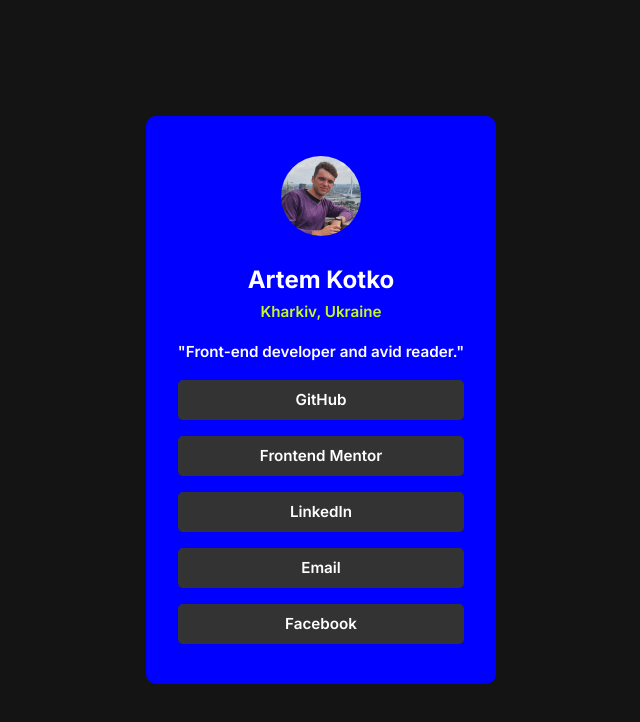
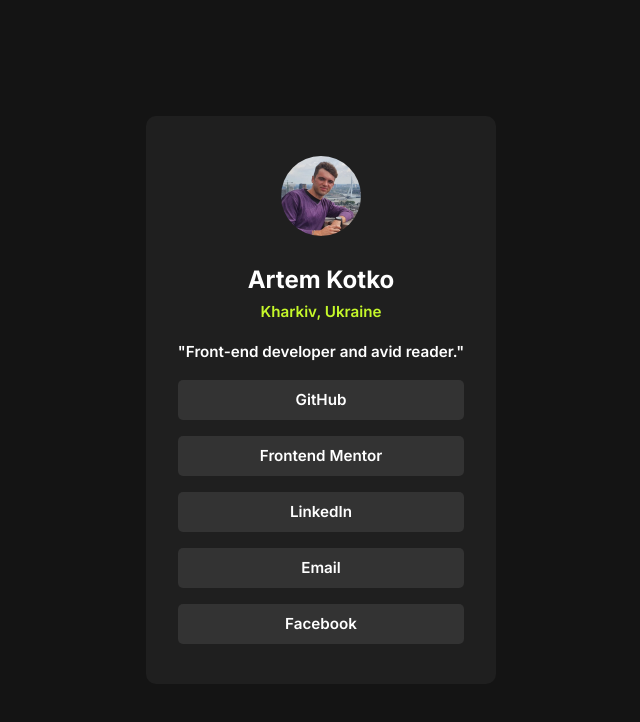
Before and after one commit to artemkotko14/social_links_profile, a plain HTML site: page index.html in a window 1280 px wide. Shown: the whole page, without its empty margins (319-959 px from the left). Drawn offline with Linux system fonts and the light colour scheme.

Commit message:
First commit

```diff
--- a/styles/styles.css
+++ b/styles/styles.css
@@ -86,7 +86,7 @@
 }
 .card {
   max-width: 24rem;
-  background-color: blue;
+  background-color: var(--clr-gray-800);
   border-radius: 10px;
   padding: 2.5rem 2rem;
   font-family: var(--ff);
```
Also changed, not shown: result.png.
